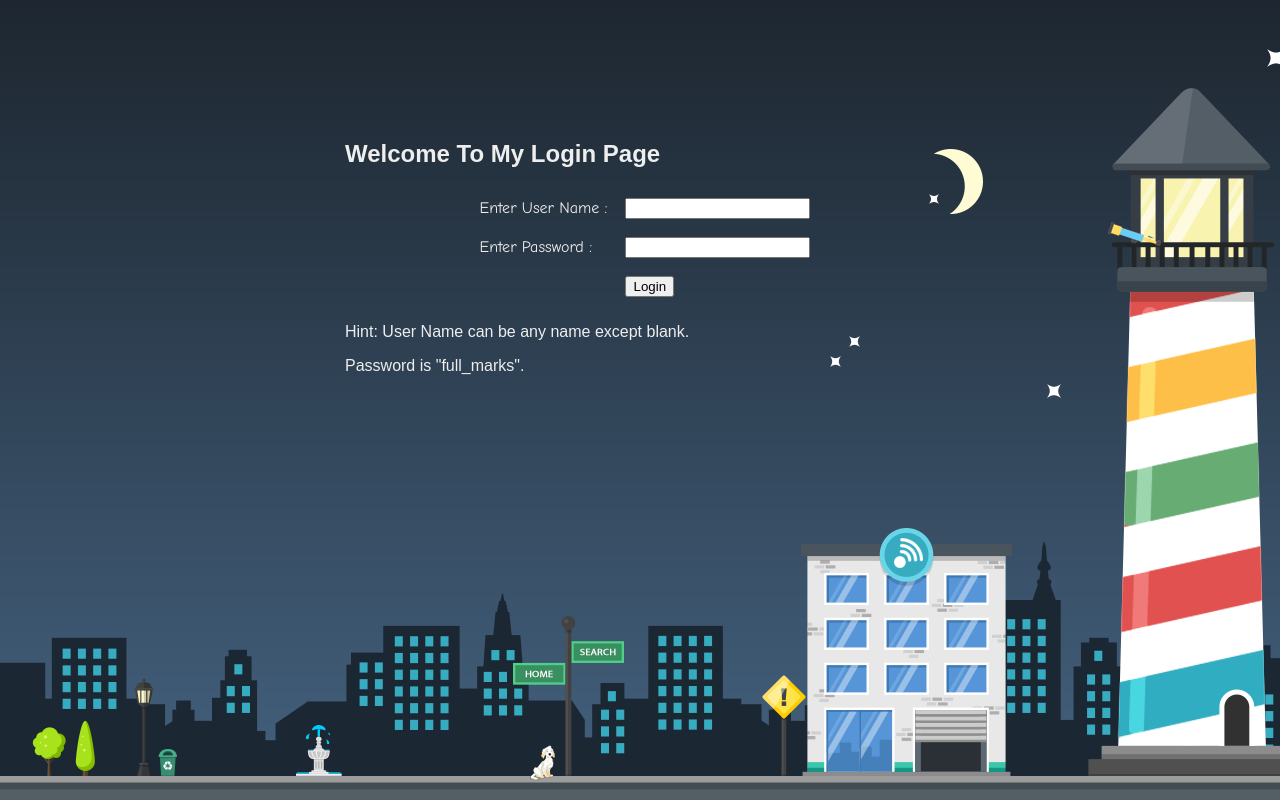
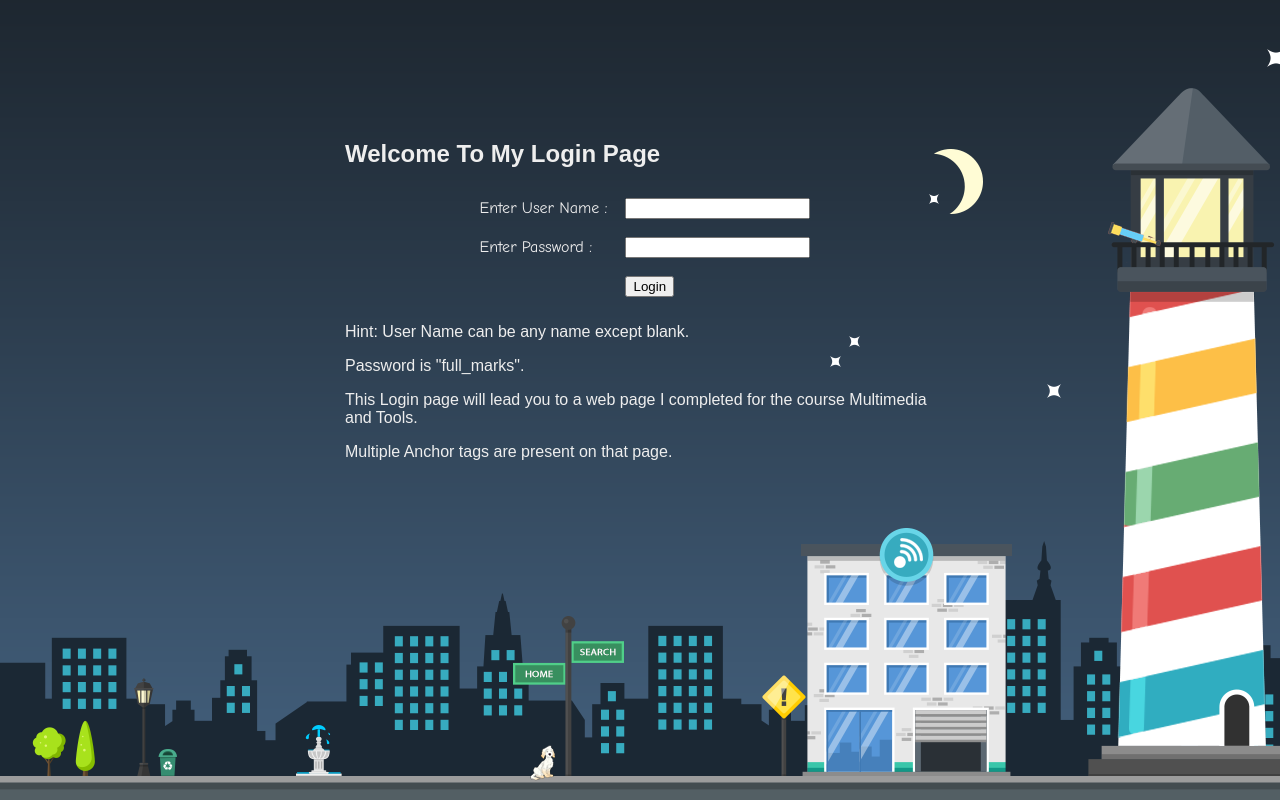
Before and after one commit to Arnav-Singh-09/Arnav-Singh-09.github.io, a plain HTML site: page index.html in a window 1280 px wide. Drawn offline with Linux system fonts and the light colour scheme.

Commit message:
Update index.html

```diff
--- a/index.html
+++ b/index.html
@@ -57,8 +57,10 @@
 	        </tr>
 	      </table>
 	    </div>
-      <p>Hint: User Name can be any name except blank.</p>
-      <p> Password is "full_marks".</p>
+            <p>Hint: User Name can be any name except blank.</p>
+            <p>Password is "full_marks".</p>
+            <p>This Login page will lead you to a web page I completed for the course Multimedia and Tools.</p>
+            <p>Multiple Anchor tags are present on that page.</p>
 	  </div>
 	</body>
 </html>
```
